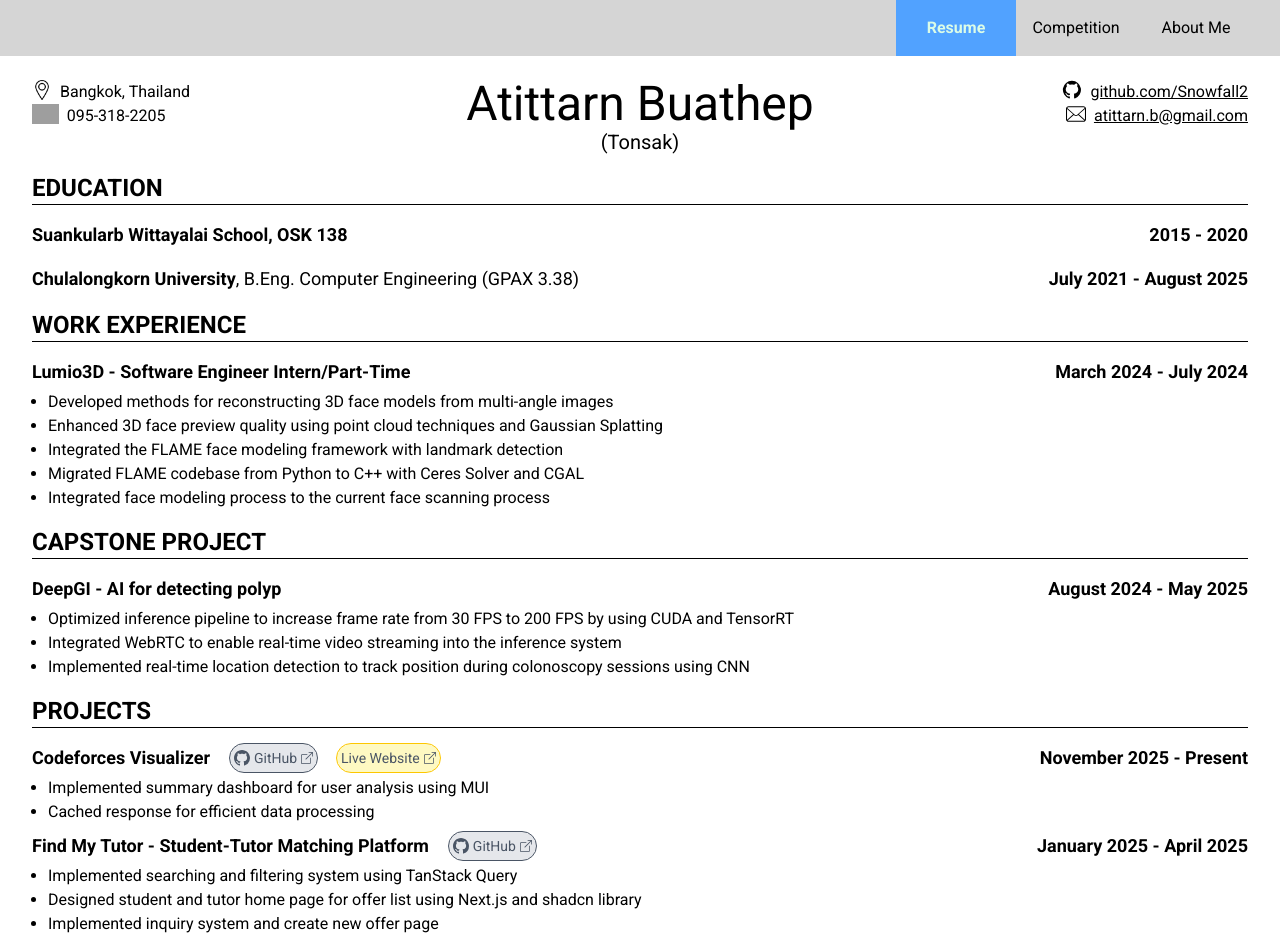
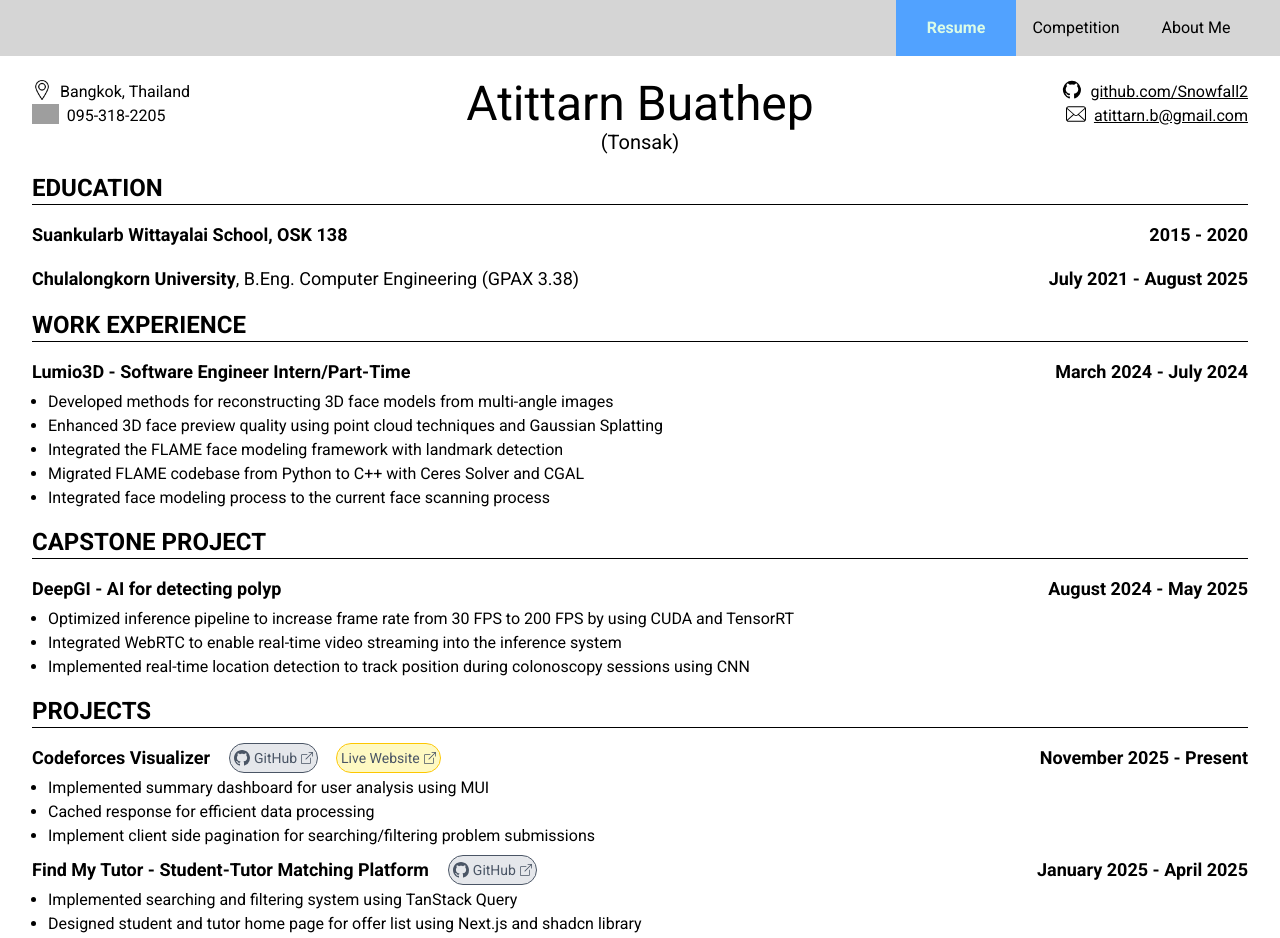
Before and after one commit to Snowfall2/portfolio, a Next.js app: page /resume in a window 1280 px wide. Shown: the top 938 px of the page. Built offline with nearby package versions, Linux system fonts and the light colour scheme; grey boxes are pictures that could not be loaded.

Commit message:
Update codeforces visualizer desc

```diff
--- a/src/components/resume/Project.tsx
+++ b/src/components/resume/Project.tsx
@@ -10,6 +10,7 @@ export default function Project() {
                         <ul className="ml-4 list-disc my-1">
                             <li>Implemented summary dashboard for user analysis using MUI</li>
                             <li>Cached response for efficient data processing</li>
+                            <li>Implement client side pagination for searching/filtering problem submissions</li>
                         </ul>
                     </SubHeader>
                 </li>
```
